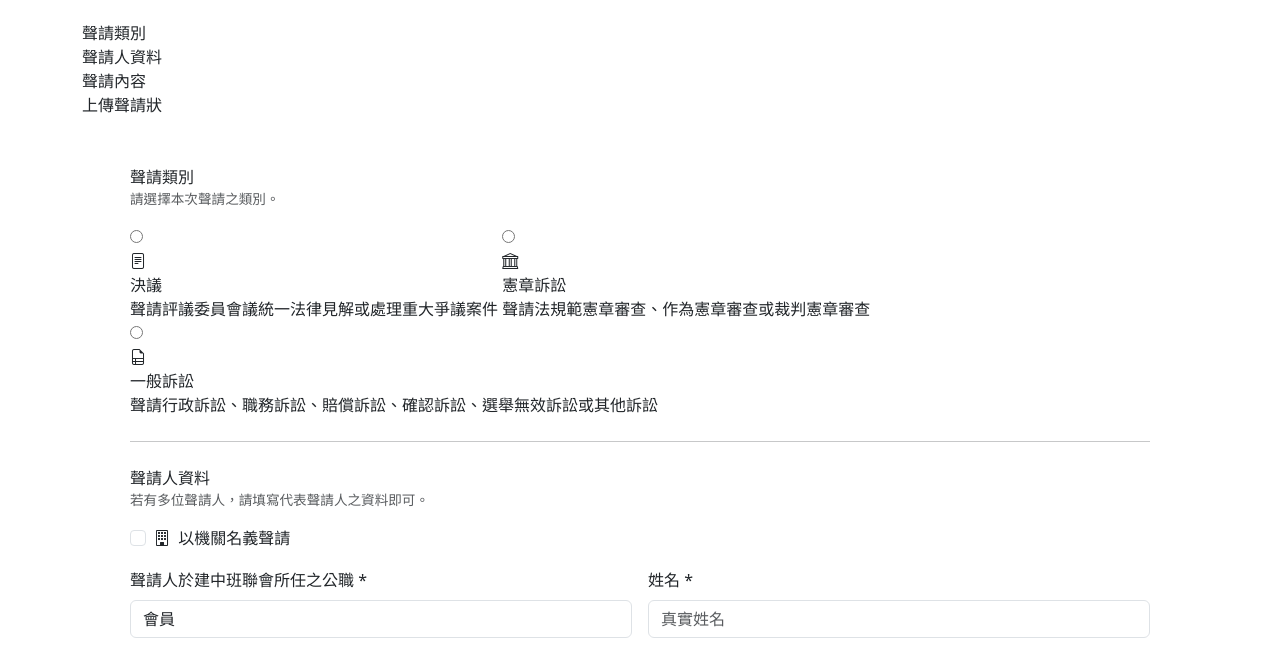
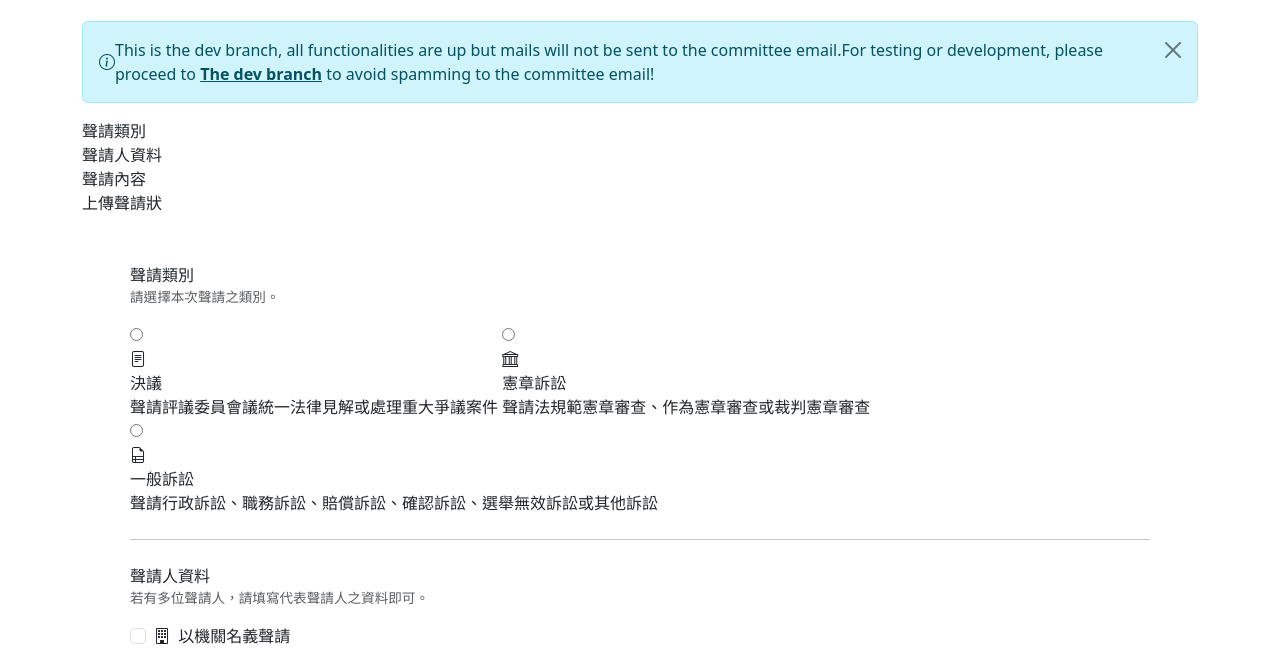
Before and after one commit to mm-news/ckjc-application-system, a website: page index.html in a window 1280 px wide. Shown: the part 105-756 px from the top of the page. Drawn offline with nearby package versions, Linux system fonts and the light colour scheme.

Commit message:
feat: add alert for development branch notifications in index.html

```diff
--- a/index.html
+++ b/index.html
@@ -41,7 +41,12 @@
 
   <!-- Main content -->
   <main class="container py-4">
-
+    <!-- Alert -->
+    <div class="alert alert-info alert-dismissible d-flex align-items-center fade show" role="alert">
+      <i class="bi bi-info-circle"></i>
+      <div><? if (isDev) { ?>This is the dev branch, all functionalities are up but mails will not be sent to the committee email.<?} else { ?>For testing or development, please proceed to <a href="https://script.google.com/macros/s/AKfycbzYxZYG2xvMxWb3ZlIFS9RmLvAFN_-yRGibR450BRXQwSUGBbPx6-F_wbT1HZMDsRr4/exec" class="alert-link">The dev branch</a> to avoid spamming to the committee email!<? } ?></div>
+      <button type="button" class="btn-close" data-bs-dismiss="alert" aria-label="Close"></button>
+    </div>
     <!-- Steps -->
     <nav class="step-bar" id="step-bar" aria-label="填寫步驟">
       <div class="step active" id="step-0"><span>聲請類別</span></div>
--- a/web.js
+++ b/web.js
@@ -5,6 +5,7 @@ const AGENCY_JOB_TITLE = "機關";
 
 function doGet(e) {
   let template = HtmlService.createTemplateFromFile("index");
+  template.isDev = PropertiesService.getScriptProperties().getProperty("IS_DEV") === "true";
   return template
     .evaluate()
     .setTitle("評議委員會線上聲請系統")
```
